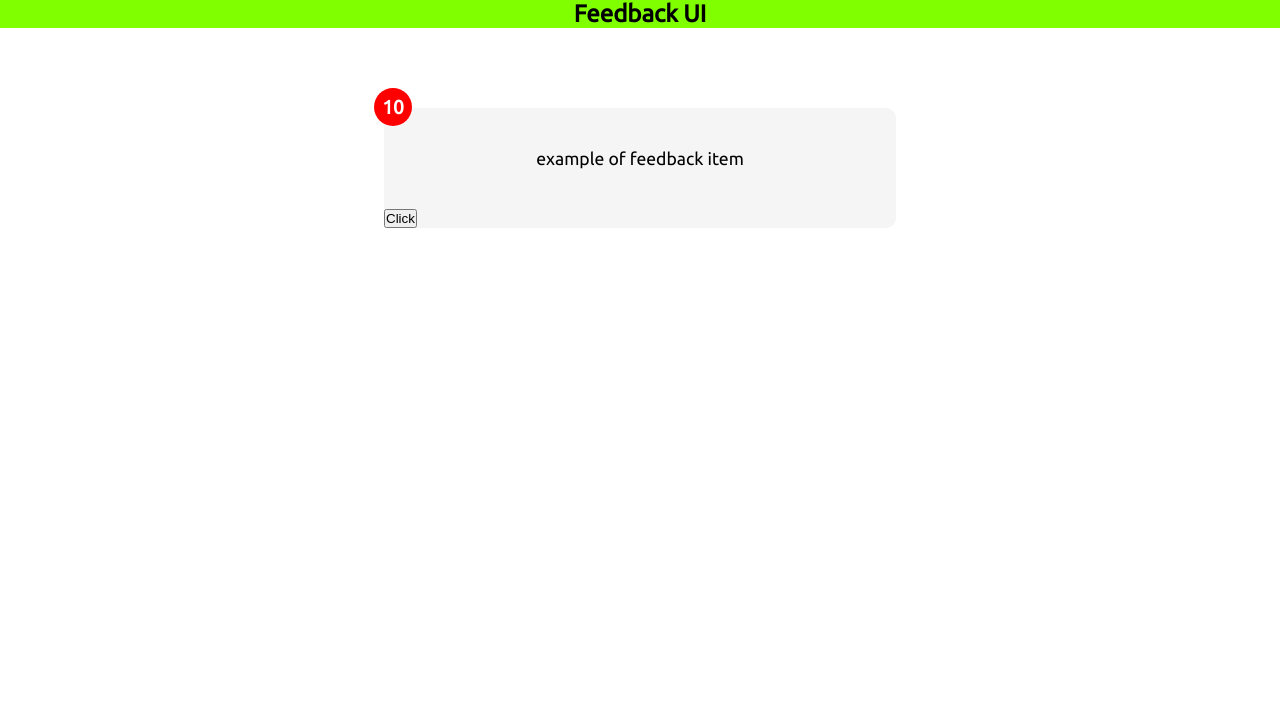
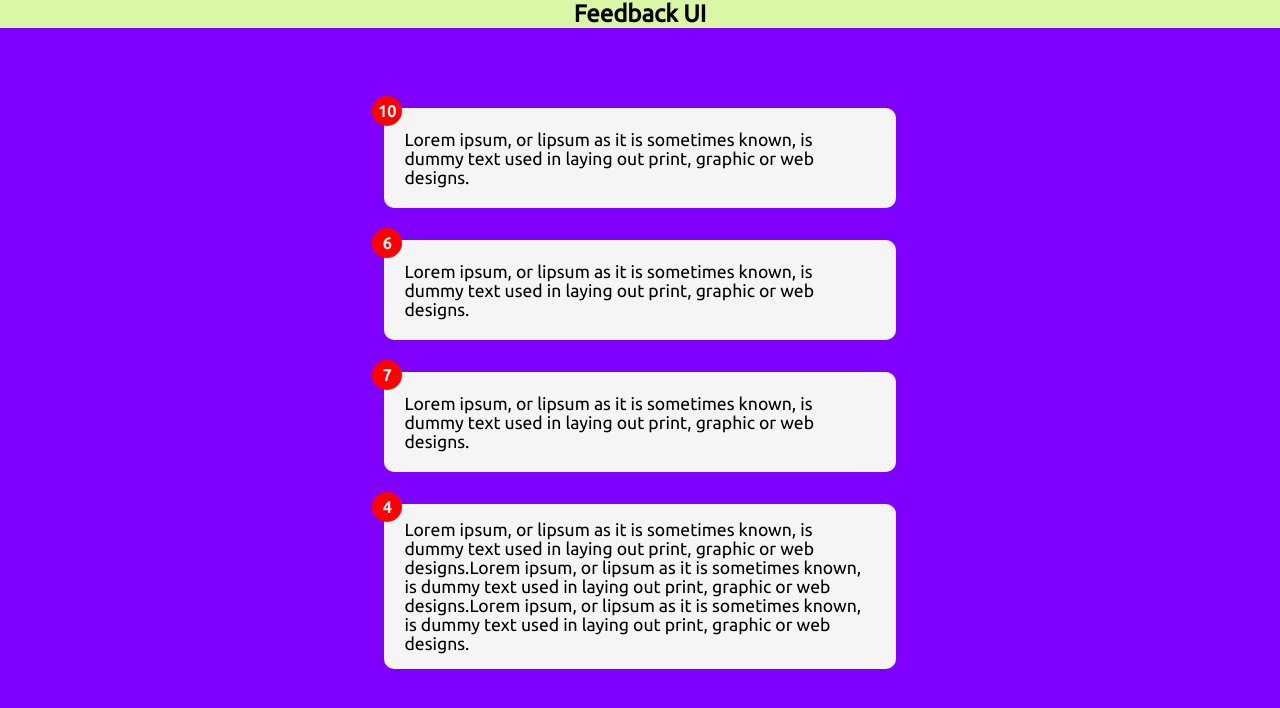
Before and after one commit to pswebcom/feedback-app, a React (Create React App) app in the folder app/: page / in a window 1280 px wide. Shown: the top 708 px of the page. Built offline with nearby package versions, Linux system fonts and the light colour scheme.

Commit message:
passed data from FeedbacData to App.js--from app.js drilled data into FeedbackList--to FeedbackItem

```diff
--- a/app/src/App.js
+++ b/app/src/App.js
@@ -1,13 +1,16 @@
 import Header from "./components/Header";
-import FeedbackItem from "./components/FeedbackItem";
+import FeedbackList from "./components/FeedbackList";
+import FeedbackData from "./data/FeedbackData";
+import { useState } from "react";
 
 const App = () => {
+  const [feedback, setFeedback] = useState(FeedbackData);
   return (
     <>
       <Header />
       <div className="container">
         <div className="feedback">
-          <FeedbackItem />
+          <FeedbackList feedback={feedback} />
         </div>
       </div>
     </>
--- a/app/src/components/FeedbackItem.js
+++ b/app/src/components/FeedbackItem.js
@@ -1,22 +1,12 @@
 import React from "react";
-import { useState } from "react";
 
-const FeedbackItem = () => {
-  const [rating, setRating] = useState(10);
-  const [text, setText] = useState("example of feedback item");
-
-  const handleClick = () => {
-    setRating((prev) => {
-      return 1 + prev;
-    });
-  };
+const FeedbackItem = ({ item }) => {
   return (
     <div className="card">
-      <div className="num-display">{rating}</div>
+      <div className="num-display">{item.rating}</div>
       <div className="text-display">
-        <span>{text}</span>
+        <span>{item.text}</span>
       </div>
-      <button onClick={handleClick}>Click</button>
     </div>
   );
 };
--- /dev/null
+++ b/app/src/components/FeedbackList.js
@@ -0,0 +1,18 @@
+import React from "react";
+import FeedbackItem from "./FeedbackItem";
+
+const FeedbackList = ({ feedback }) => {
+  if (!feedback && feedback.length === 0) {
+    return <p>No Feedback Yet</p>;
+  }
+
+  return (
+    <div className="feedback-list">
+      {feedback.map((item) => (
+        <FeedbackItem key={item.id} item={item} />
+      ))}
+    </div>
+  );
+};
+
+export default FeedbackList;
--- /dev/null
+++ b/app/src/data/FeedbackData.js
@@ -0,0 +1,24 @@
+const FeedbackData = [
+  {
+    id: 1,
+    rating: 10,
+    text: "Lorem ipsum, or lipsum as it is sometimes known, is dummy text used in laying out print, graphic or web designs. ",
+  },
+  {
+    id: 2,
+    rating: 6,
+    text: "Lorem ipsum, or lipsum as it is sometimes known, is dummy text used in laying out print, graphic or web designs. ",
+  },
+  {
+    id: 3,
+    rating: 7,
+    text: "Lorem ipsum, or lipsum as it is sometimes known, is dummy text used in laying out print, graphic or web designs. ",
+  },
+  {
+    id: 4,
+    rating: 4,
+    text: "Lorem ipsum, or lipsum as it is sometimes known, is dummy text used in laying out print, graphic or web designs.Lorem ipsum, or lipsum as it is sometimes known, is dummy text used in laying out print, graphic or web designs.Lorem ipsum, or lipsum as it is sometimes known, is dummy text used in laying out print, graphic or web designs. ",
+  },
+];
+
+export default FeedbackData;
--- a/app/src/index.css
+++ b/app/src/index.css
@@ -3,6 +3,7 @@
 body,
 html {
   font-family: "Ubuntu", sans-serif;
+  background-color: #7f00ff;
 }
 
 * {
@@ -12,7 +13,8 @@ html {
 }
 
 header {
-  background-color: chartreuse;
+  background-color: #daf7a6;
+
   text-align: center;
 }
 
@@ -21,9 +23,10 @@ header {
   margin: 0 auto;
   background-color: whitesmoke;
   position: relative;
-  min-height: 100px;
+  /* min-height: 4rem; */
   font-family: "Ubuntu", sans-serif;
   border-radius: 10px;
+  margin-top: 2rem;
 }
 
 .feedback {
@@ -32,17 +35,17 @@ header {
 
 .num-display {
   position: absolute;
-  left: -10px;
-  top: -20px;
-  width: 38px;
-  height: 38px;
+  left: -12px;
+  top: -12px;
+  width: 30px;
+  height: 30px;
   border-radius: 50%;
   background-color: red;
   color: #fff;
   display: flex;
   align-items: center;
   justify-content: center;
-  font-size: larger;
+
   font-weight: 800;
 }
 
@@ -52,9 +55,10 @@ header {
   align-items: center;
   min-height: 100px;
   font-size: 1.1rem;
-  width: 90%;
+  max-width: 92%;
   margin: 0 auto;
   font-family: "Ubuntu", sans-serif;
+  padding: 1rem 0 1rem 0;
 }
 
 .text-display span {
```
